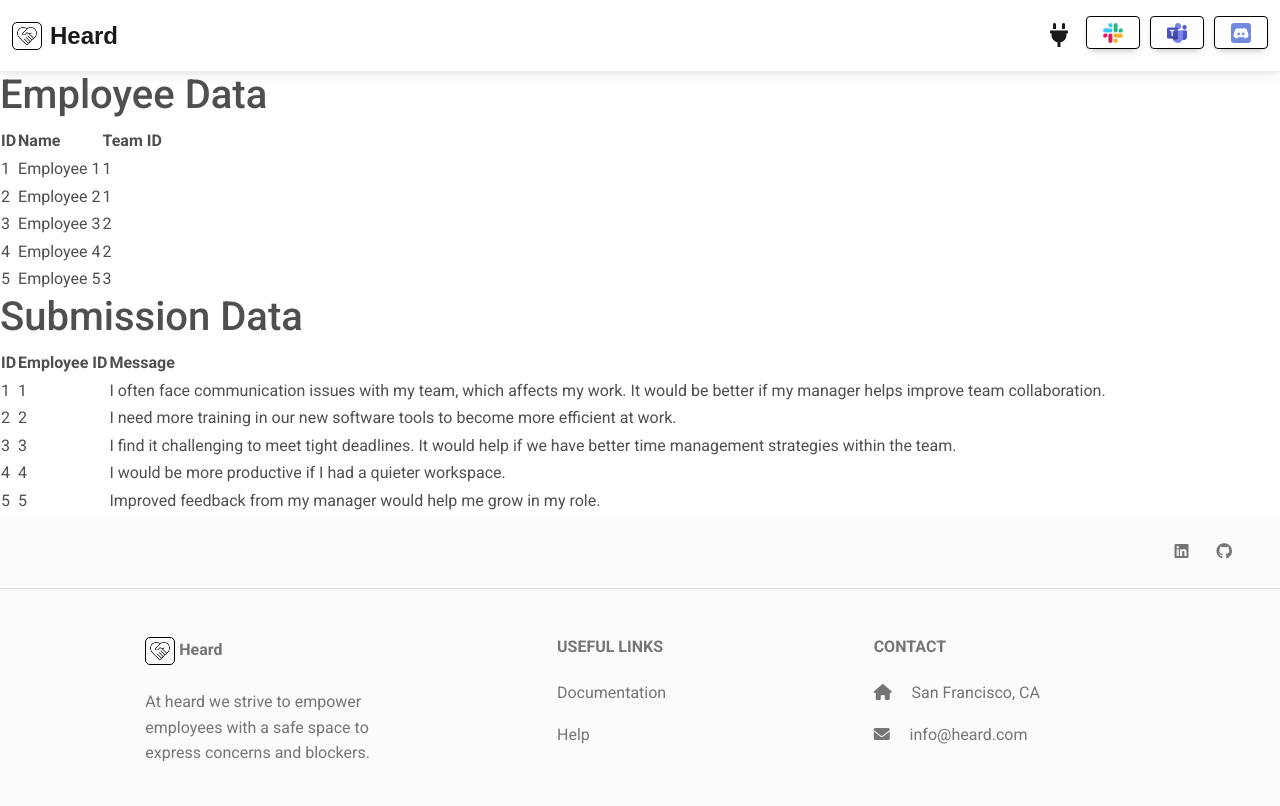
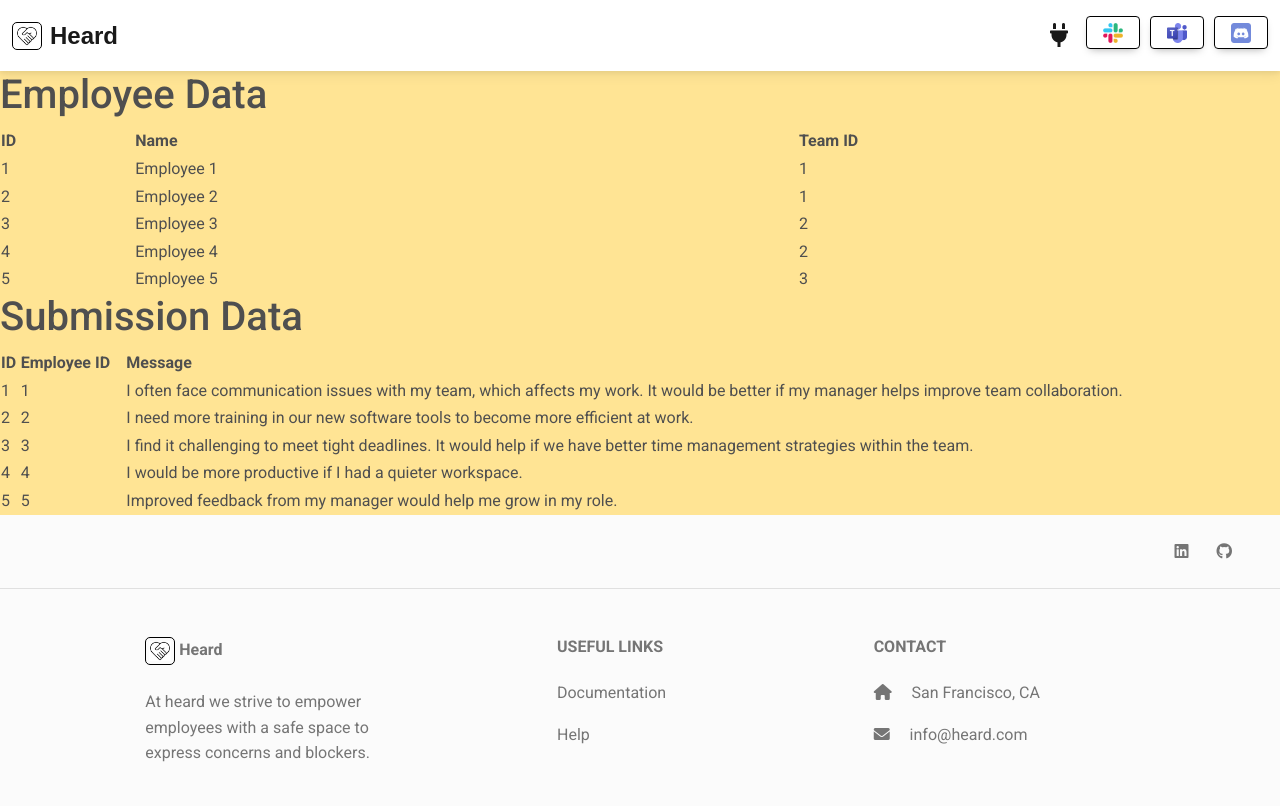
Before and after one commit to kristinaMujakic/Heard, a Flask app: page /data in a window 1280 px wide. Run offline with Flask 3, Linux system fonts and the light colour scheme; some libraries are stand-ins or nearby versions.

Commit message:
updating styling for footer, body, and navbar

```diff
--- a/static/style.css
+++ b/static/style.css
@@ -1,3 +1,14 @@
+body {
+    display: flex;
+    flex-direction: column;
+    min-height: 100vh;
+    background-color: #ffe494 !important;
+}
+
+.footer {
+    margin-top: auto !important;
+}
+
 .navbar {
     color: black;
     padding: 15px;
@@ -7,6 +18,7 @@
     width: 100%;
     display: flex;
     align-items: center;
+    background-color: white !important;
 }
 
 .navbar ul {
--- a/templates/base.html
+++ b/templates/base.html
@@ -57,7 +57,7 @@
     {% block content %}
     {% endblock %}
 
-    <footer class="text-center text-lg-start bg-light text-muted">
+    <footer class="footer text-center text-lg-start bg-light text-muted">
 
         <section class="d-flex justify-content-between p-4 border-bottom">
             <div class="align-items-end">
--- a/templates/index.html
+++ b/templates/index.html
@@ -4,7 +4,7 @@
 <!-- I think we only need login form because the employees will already be registered and assigned their own username and password -->
 <!-- We might not even need a sign in at all! We could save some time and spin it as completely anonymous!-->
 
-<section style="background-color: #ffe494;">
+<section>
     <div class="container py-5">
         <div class="row d-flex justify-content-center">
             <div class="col-md-10 col-lg-8 col-xl-6">
```
